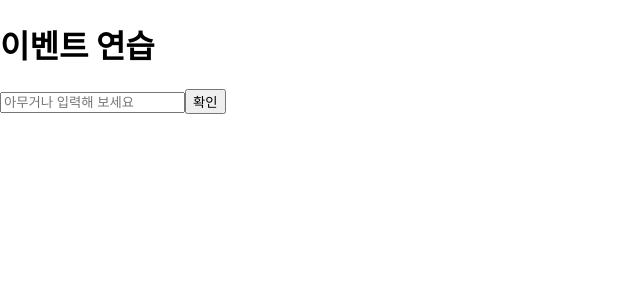
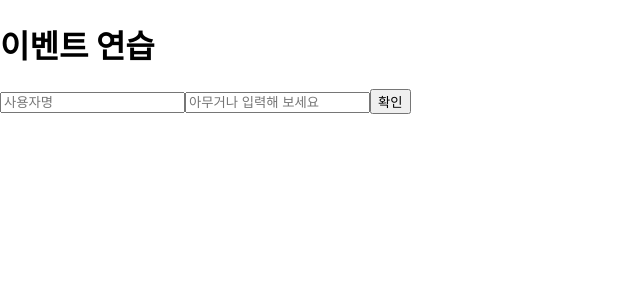
Before and after one commit to ovovvvvv/REACTSTUDY, a React (Create React App) app: page / in a window 1280 px wide. Shown: the top 300 px of the page, without its empty margins (0-640 px from the left). Built offline with nearby package versions, Linux system fonts and the light colour scheme.

Commit message:
input 여러개 다루기

```diff
--- a/src/EventPractice.js
+++ b/src/EventPractice.js
@@ -2,18 +2,20 @@ import { Component } from "react";
 
 class EventPractice extends Component {
   state = {
+    username: "",
     message: "",
   };
 
   handleChange = (e) => {
     this.setState({
-      message: e.target.value,
+      [e.target.name]: e.target.value,
     });
   };
 
   handleClick = () => {
-    alert(this.state.message);
+    alert(this.state.username + ":" + this.state.message);
     this.setState({
+      username: "",
       message: "",
     });
   };
@@ -22,6 +24,14 @@ class EventPractice extends Component {
     return (
       <div>
         <h1>이벤트 연습</h1>
+        <input
+          type="text"
+          name="username"
+          placeholder="사용자명"
+          value={this.state.username}
+          onChange={this.handleChange}
+        />
+
         <input
           type="text"
           name="message"
```
